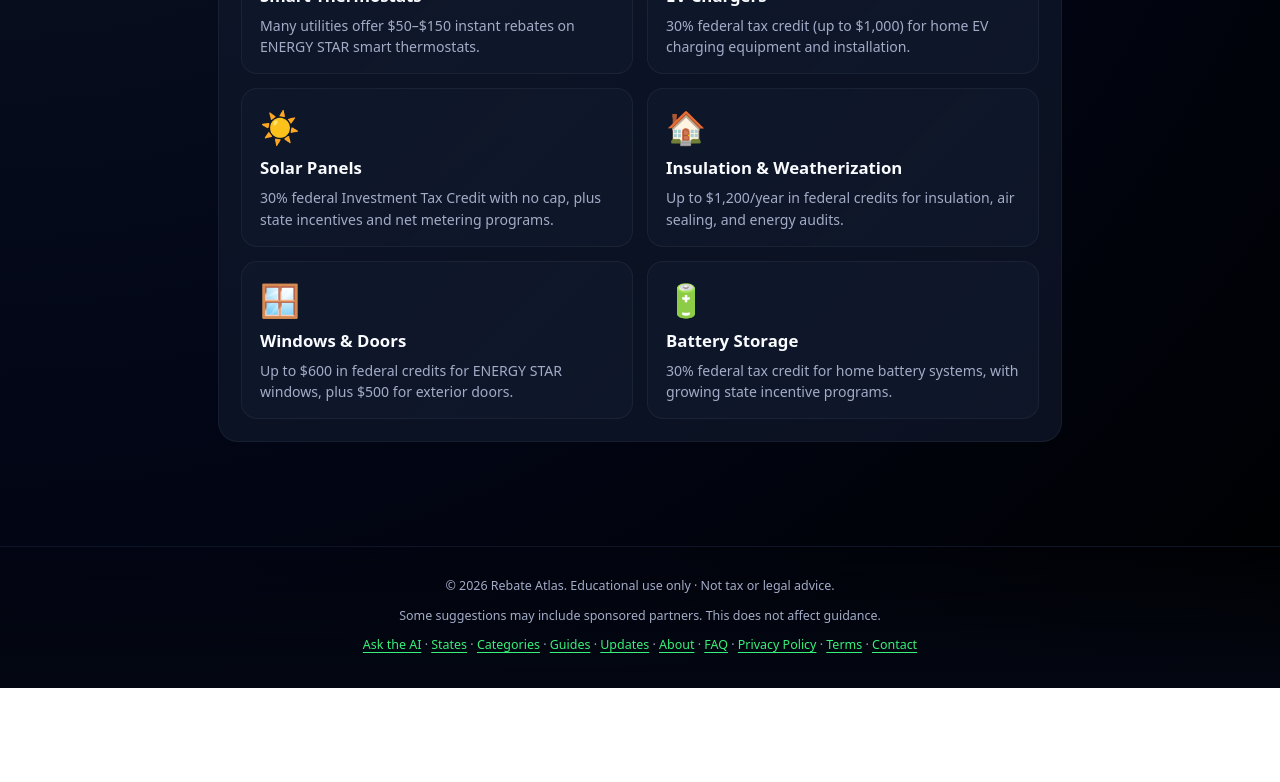
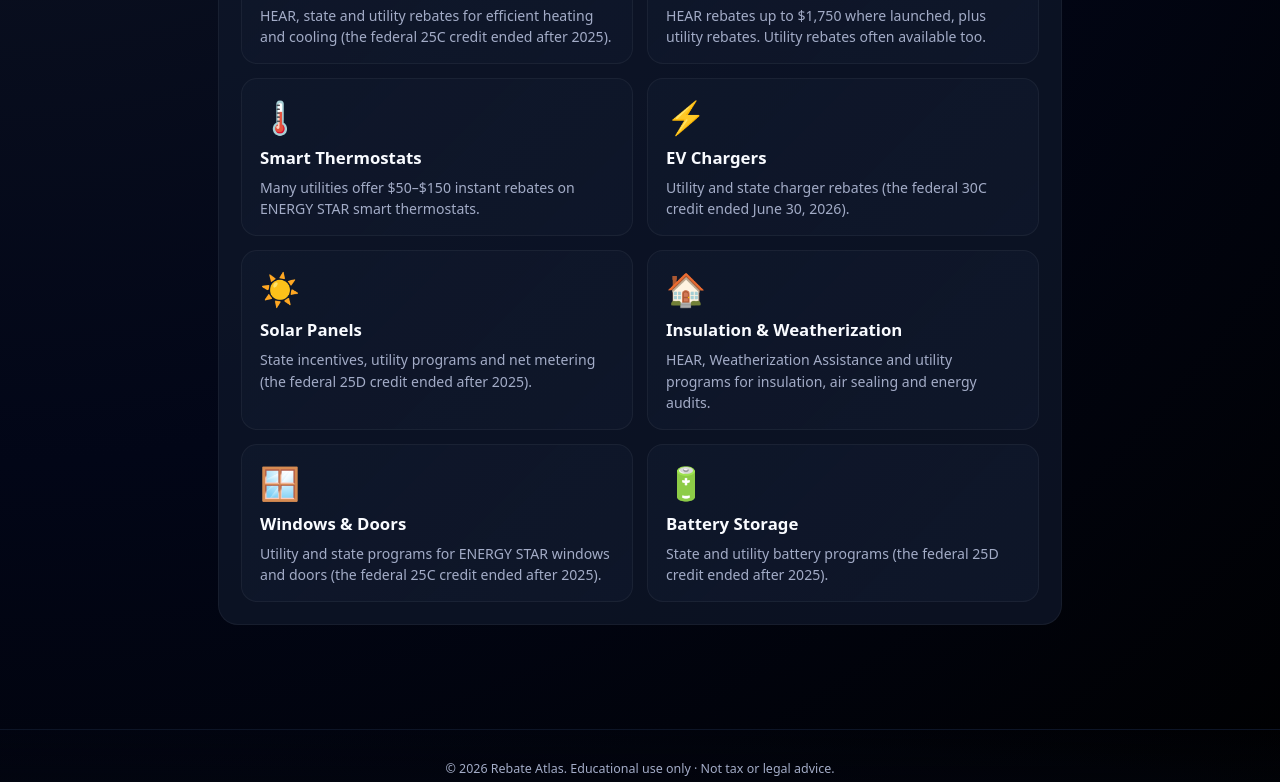
Before and after one commit to pmppar78-png/Rebateatlas, a website: page categories/index.html in a window 1280 px wide. Shown: the part 618-1400 px from the top of the page. Before the commit the page ends 1306 px from the top, so only its background shows below. Drawn offline with Linux system fonts and the light colour scheme.

Commit message:
Content (3/10): EV charger, heat pump, insulation categories and category index updated for ended federal credits

```diff
--- a/categories/index.html
+++ b/categories/index.html
@@ -89,6 +89,7 @@
     </nav>
     <section class="explainer">
       <h1>Browse Rebate Categories</h1>
+      <aside class="update-box" style="border-left:4px solid #f59e0b;background:rgba(245,158,11,0.08);padding:14px 16px;border-radius:10px;margin:16px 0 24px;"><p style="margin:0;"><strong>Updated October 22, 2026:</strong> The federal 25C home improvement credit ended for property placed in service after December 31, 2025, the 25D solar/battery credit ended for expenditures after December 31, 2025, and the 30C EV charger credit ended for property placed in service after June 30, 2026 (<a href="https://www.irs.gov/newsroom/faqs-for-modification-of-sections-25c-25d-25e-30c-30d-45l-45w-and-179d-under-public-law-119-21-139-stat-72-july-4-2025-commonly-known-as-the-one-big-beautiful-bill-obbb" target="_blank" rel="noopener">IRS</a>). Federal credit details on this page apply only to work completed before those dates. For new projects, use <a href="/guides/hear-rebate-program.html">HEAR</a> and <a href="/guides/homes-rebate-program.html">HOMES</a> rebates where your state has launched them, plus <a href="/states/">state and utility rebates</a>.</p></aside>
       <p>
         Explore federal, state, and utility incentives organized by upgrade type. Each category page
         includes eligible programs, common questions, and a ZIP code search so you can find what
@@ -101,12 +102,12 @@
         <a href="/categories/heat-pumps.html" class="benefit-card" style="text-decoration:none;cursor:pointer;">
           <div class="benefit-icon">🌡️</div>
           <h3>Heat Pumps & HVAC</h3>
-          <p>Up to $2,000/year in federal tax credits plus state and utility rebates for efficient heating and cooling.</p>
+          <p>HEAR, state and utility rebates for efficient heating and cooling (the federal 25C credit ended after 2025).</p>
         </a>
         <a href="/categories/water-heaters.html" class="benefit-card" style="text-decoration:none;cursor:pointer;">
           <div class="benefit-icon">🚿</div>
           <h3>Water Heaters</h3>
-          <p>Federal credits up to $2,000 for heat pump water heaters. Utility rebates often available too.</p>
+          <p>HEAR rebates up to $1,750 where launched, plus utility rebates. Utility rebates often available too.</p>
         </a>
         <a href="/categories/smart-thermostats.html" class="benefit-card" style="text-decoration:none;cursor:pointer;">
           <div class="benefit-icon">🌡️</div>
@@ -116,27 +117,27 @@
         <a href="/categories/ev-chargers.html" class="benefit-card" style="text-decoration:none;cursor:pointer;">
           <div class="benefit-icon">⚡</div>
           <h3>EV Chargers</h3>
-          <p>30% federal tax credit (up to $1,000) for home EV charging equipment and installation.</p>
+          <p>Utility and state charger rebates (the federal 30C credit ended June 30, 2026).</p>
         </a>
         <a href="/categories/solar-panels.html" class="benefit-card" style="text-decoration:none;cursor:pointer;">
           <div class="benefit-icon">☀️</div>
           <h3>Solar Panels</h3>
-          <p>30% federal Investment Tax Credit with no cap, plus state incentives and net metering programs.</p>
+          <p>State incentives, utility programs and net metering (the federal 25D credit ended after 2025).</p>
         </a>
         <a href="/categories/insulation-weatherization.html" class="benefit-card" style="text-decoration:none;cursor:pointer;">
           <div class="benefit-icon">🏠</div>
           <h3>Insulation & Weatherization</h3>
-          <p>Up to $1,200/year in federal credits for insulation, air sealing, and energy audits.</p>
+          <p>HEAR, Weatherization Assistance and utility programs for insulation, air sealing and energy audits.</p>
         </a>
         <a href="/categories/windows-doors.html" class="benefit-card" style="text-decoration:none;cursor:pointer;">
           <div class="benefit-icon">🪟</div>
           <h3>Windows & Doors</h3>
-          <p>Up to $600 in federal credits for ENERGY STAR windows, plus $500 for exterior doors.</p>
+          <p>Utility and state programs for ENERGY STAR windows and doors (the federal 25C credit ended after 2025).</p>
         </a>
         <a href="/categories/battery-storage.html" class="benefit-card" style="text-decoration:none;cursor:pointer;">
           <div class="benefit-icon">🔋</div>
           <h3>Battery Storage</h3>
-          <p>30% federal tax credit for home battery systems, with growing state incentive programs.</p>
+          <p>State and utility battery programs (the federal 25D credit ended after 2025).</p>
         </a>
       </div>
     </section>
@@ -147,7 +148,7 @@
   <footer class="site-footer" role="contentinfo">
     <p>&copy; <span id="year"></span> Rebate Atlas. Educational use only &middot; Not tax or legal advice.</p>
     <p>Some suggestions may include sponsored partners. This does not affect guidance.</p>
-    <p><a href="/chat.html" class="inline-link">Ask the AI</a> &middot; <a href="/states/" class="inline-link">States</a> &middot; <a href="/categories/" class="inline-link">Categories</a> &middot; <a href="/guides/" class="inline-link">Guides</a> &middot; <a href="/blog/" class="inline-link">Updates</a> &middot; <a href="/about.html" class="inline-link">About</a> &middot; <a href="/faq.html" class="inline-link">FAQ</a> &middot; <a href="/privacy-policy.html" class="inline-link">Privacy Policy</a> &middot; <a href="/terms.html" class="inline-link">Terms</a> &middot; <a href="/contact.html" class="inline-link">Contact</a></p>
+    <p><a href="/chat.html" class="inline-link">Ask the AI</a> &middot; <a href="/states/" class="inline-link">States</a> &middot; <a href="/categories/" class="inline-link">Categories</a> &middot; <a href="/guides/" class="inline-link">Guides</a> &middot; <a href="/blog/" class="inline-link">Updates</a> &middot; <a href="/about.html" class="inline-link">About</a> &middot; <a href="/faq.html" class="inline-link">FAQ</a> &middot; <a href="/privacy-policy.html" class="inline-link">Privacy Policy</a> &middot; <a href="/terms.html" class="inline-link">Terms</a> &middot; <a href="/contact.html" class="inline-link">Contact</a> &middot; <a href="/disclaimer.html" class="inline-link">Disclaimer</a> &middot; <a href="/affiliate-disclosure.html" class="inline-link">Affiliate Disclosure</a></p>
   </footer>
 
   <script src="/main.js"></script>
```
Also changed, not shown: categories/ev-chargers.html (+6 -5 lines), categories/heat-pumps.html (+7 -6 lines), categories/insulation-weatherization.html (+3 -2 lines).
